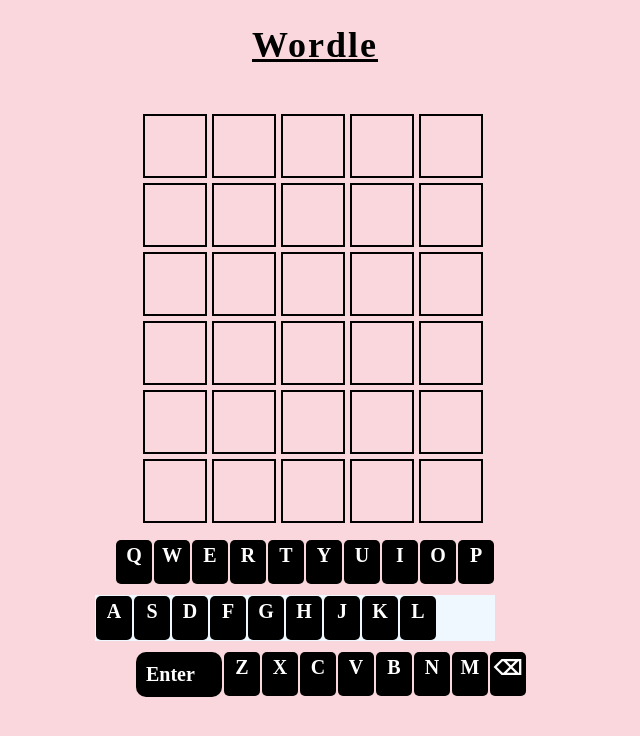
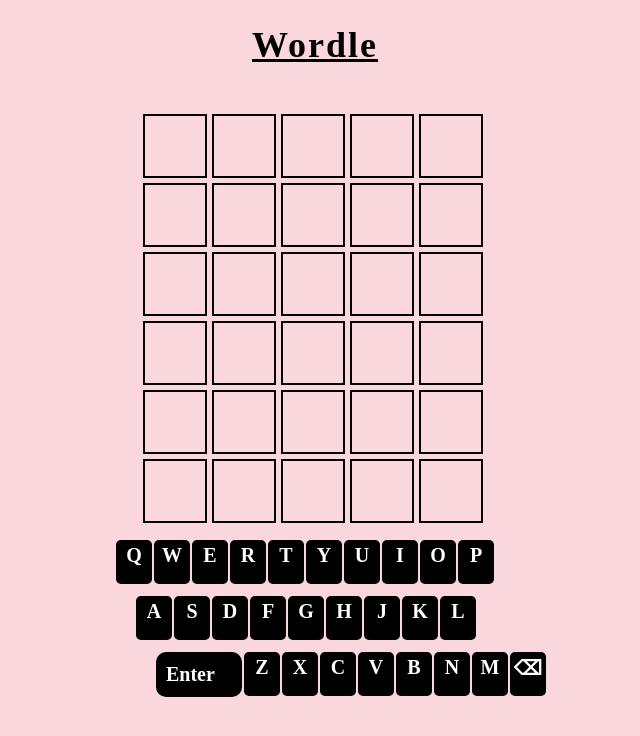
Before and after one commit to chaitanya3061/wordle, a website with bundled scripts: page index.html in a window 1536 px wide. Shown: the whole page, without its empty margins (453-1093 px from the left). Built offline with nearby package versions, Linux system fonts and the light colour scheme.

Commit message:
Update style.css

```diff
--- a/style.css
+++ b/style.css
@@ -102,18 +102,17 @@
 
      }
   }
-  @media screen and (min-width: 1460px) {
+    @media screen and (min-width: 1460px) {
     .keyboard-row:nth-child(9) {
-        margin-left: 550px;
+        margin-left: 580px;
 
 
     }
     .keyboard-row:nth-child(8) {
-       margin-left: 580px;
+       margin-left: 600px;
     }
     .keyboard-row:nth-child(7) {
-        margin-left: 540px;
-        background-color: aliceblue;
+        margin-left: 580px;
      }
   }
 
```
